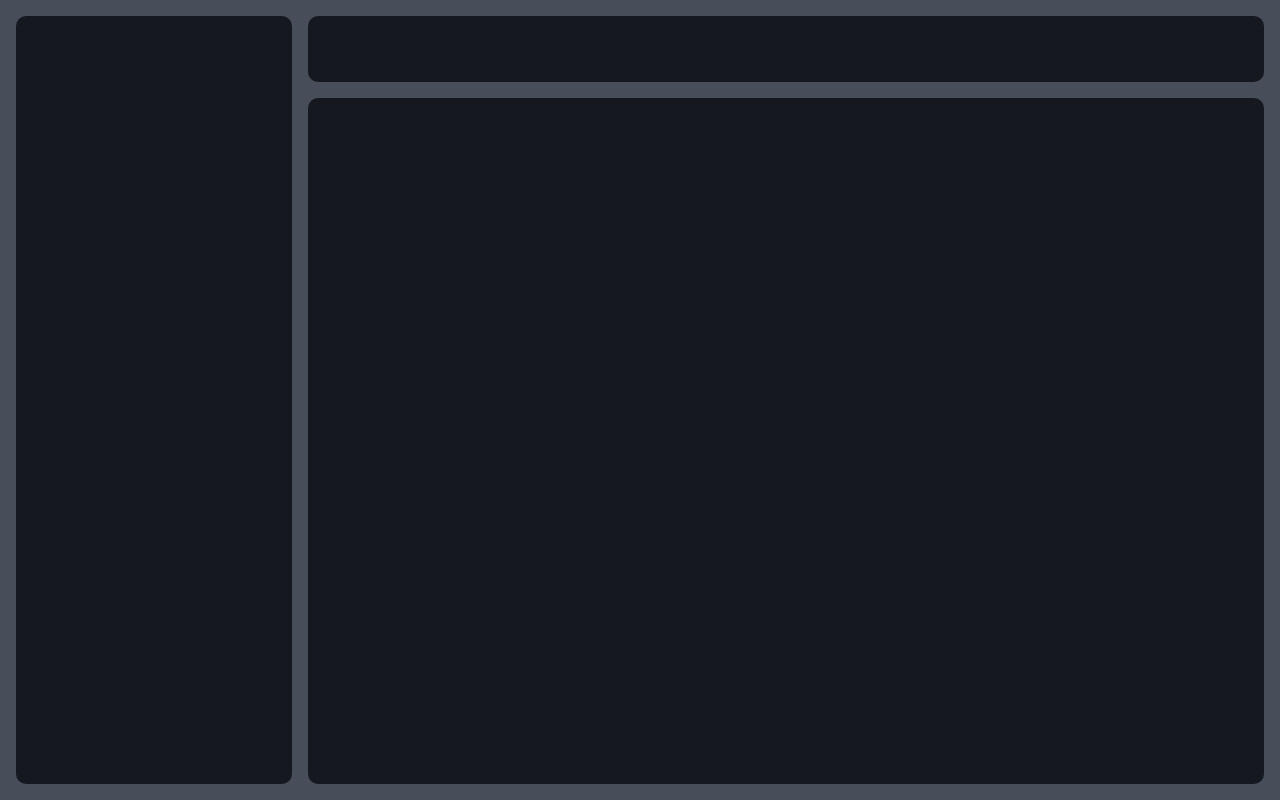
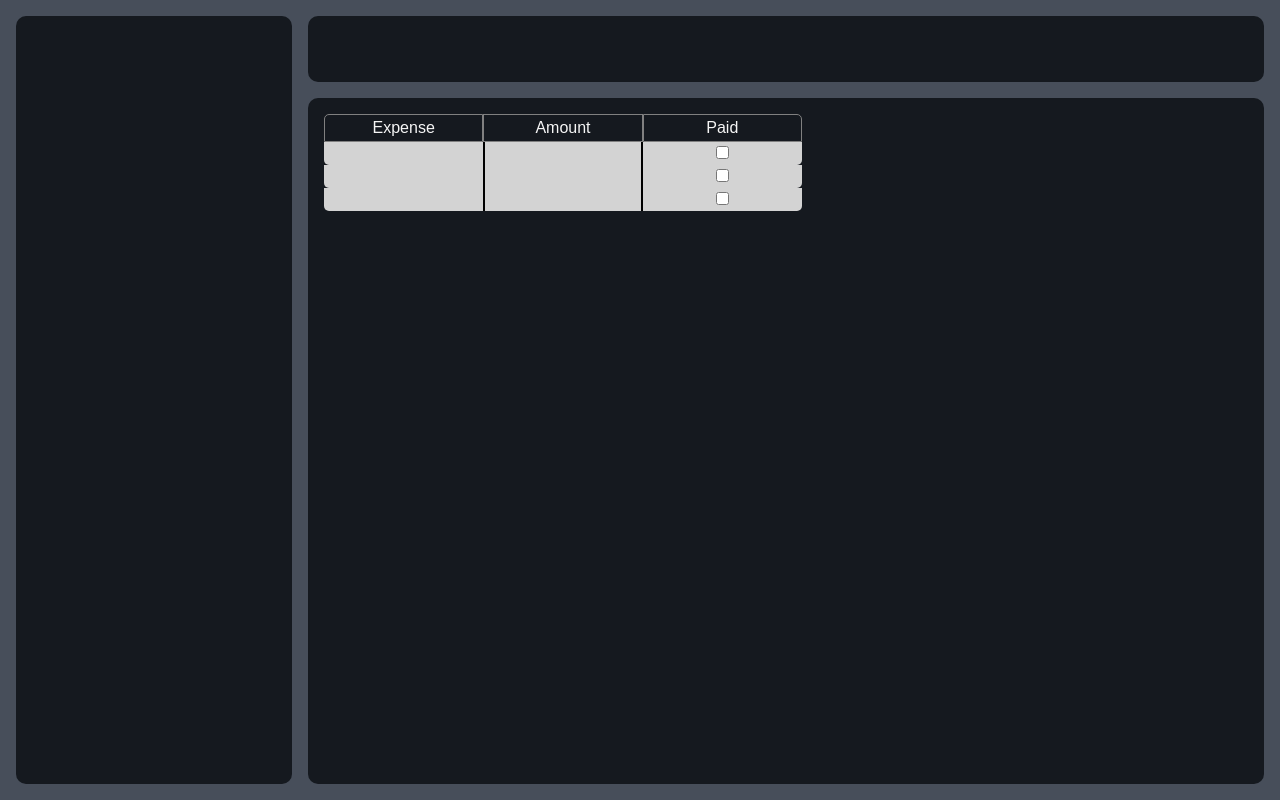
Before and after one commit to sgaona21/paid, a React (Vite) app in the folder client/: page / in a window 1280 px wide. Built offline with nearby package versions, Linux system fonts and the light colour scheme.

Commit message:
expense table created - three rows added for styling, will end up dynamically rendering

```diff
--- /dev/null
+++ b/client/src/components/ExpenseRow.jsx
@@ -0,0 +1,46 @@
+
+
+const ExpenseRow = () => {
+    return (
+        <div className="expense-rows-container">
+            <div className="expense-row-container">
+                <div className="expense-row-inputs">
+                    <input type="text" name="expense-name"></input>
+                </div>
+                <div className="expense-row-inputs">
+                    <input type="number" name="expense-amount"></input>
+                </div>
+                <div className="expense-row-inputs">
+                    <input type="checkbox" name="expense-paid"></input>
+                </div>
+            </div>
+
+
+            <div className="expense-row-container">
+                <div className="expense-row-inputs">
+                    <input type="text" name="expense-name"></input>
+                </div>
+                <div className="expense-row-inputs">
+                    <input type="number" name="expense-amount"></input>
+                </div>
+                <div className="expense-row-inputs">
+                    <input type="checkbox" name="expense-paid"></input>
+                </div>
+            </div>
+
+            <div className="expense-row-container">
+                <div className="expense-row-inputs">
+                    <input type="text" name="expense-name"></input>
+                </div>
+                <div className="expense-row-inputs">
+                    <input type="number" name="expense-amount"></input>
+                </div>
+                <div className="expense-row-inputs">
+                    <input type="checkbox" name="expense-paid"></input>
+                </div>
+            </div>
+        </div>
+    )
+}
+
+export default ExpenseRow;
--- /dev/null
+++ b/client/src/components/Expenses.jsx
@@ -0,0 +1,18 @@
+import ExpenseRow from "./ExpenseRow";
+
+const Expenses = () => {
+  return (
+    <div className="expense-content-container">
+      <div className="expense-table-container">
+        <ul className="expense-table-headers">
+          <li>Expense</li>
+          <li>Amount</li>
+          <li>Paid</li>
+        </ul>
+        <ExpenseRow />
+      </div>
+    </div>
+  );
+};
+
+export default Expenses;
--- a/client/src/components/Layout.jsx
+++ b/client/src/components/Layout.jsx
@@ -1,4 +1,6 @@
 import '../styles/layout.css';
+
+import Expenses from './Expenses';
 
 const Layout = () => {
     return (
@@ -7,7 +9,9 @@ const Layout = () => {
 
             <section className='header'></section>
 
-            <section className='content'></section>
+            <section className='content'>
+                <Expenses />
+            </section>
         </main>
     )
 }
--- a/client/src/styles/layout.css
+++ b/client/src/styles/layout.css
@@ -6,6 +6,7 @@
     font-family: 'Nunito', sans-serif;
 }
 
+/* GRID LAYOUT */
 body {
     background-color: #474e5a;
 }
@@ -45,8 +46,77 @@ body {
     grid-row-start: 2;
     grid-row-end: 2;
     display: flex;
-    /* justify-content: space-between; */
     border-radius: 10px;
     background-color: #15191f;
     margin: .5rem 1rem 1rem .5rem;
 }
+
+/* CONTENT SECTION */
+.expense-content-container {
+    color: whitesmoke;
+    width: 100%;
+}
+
+.expense-table-container {
+    width: 50%;
+    margin: 1rem;
+}
+
+.expense-table-headers {
+    display: flex;
+    justify-content: space-around;
+}
+
+.expense-table-headers li {
+    flex: 1;
+    border: 1px solid gray;
+    padding: .25rem;
+    text-align: center;
+}
+
+.expense-table-headers > :first-child {
+    border-top-left-radius: 5px;
+}
+
+.expense-table-headers > :last-child {
+    border-top-right-radius: 5px;
+}
+
+.expense-row-container {
+    display: flex;
+    /* background-color: lightgray; */
+}
+
+.expense-row-inputs {
+    flex: 1;
+    align-content: center;
+}
+
+
+.expense-row-container input[type=text], .expense-row-container input[type=number], .expense-row-container input[type=checkbox] {
+    border: none;
+    width: 100%;
+    background-color: lightgray;
+    padding: .25rem;
+    text-align: center;
+}
+
+.expense-row-container > :first-child input[type=text]{
+    border-bottom-left-radius: 5px;
+}
+
+.expense-row-container > :nth-child(2) input[type=number]{
+    border-left: 2px solid black;
+    border-right: 1px solid black;
+}
+
+.expense-row-container > :last-child input[type=checkbox]{
+    border-left: 1px solid black;
+    border-bottom-right-radius: 5px;
+}
+
+.expense-row-container > :last-child {
+    background-color: lightgray;
+    border-left: 1px solid black;
+    border-bottom-right-radius: 5px;
+}
```
